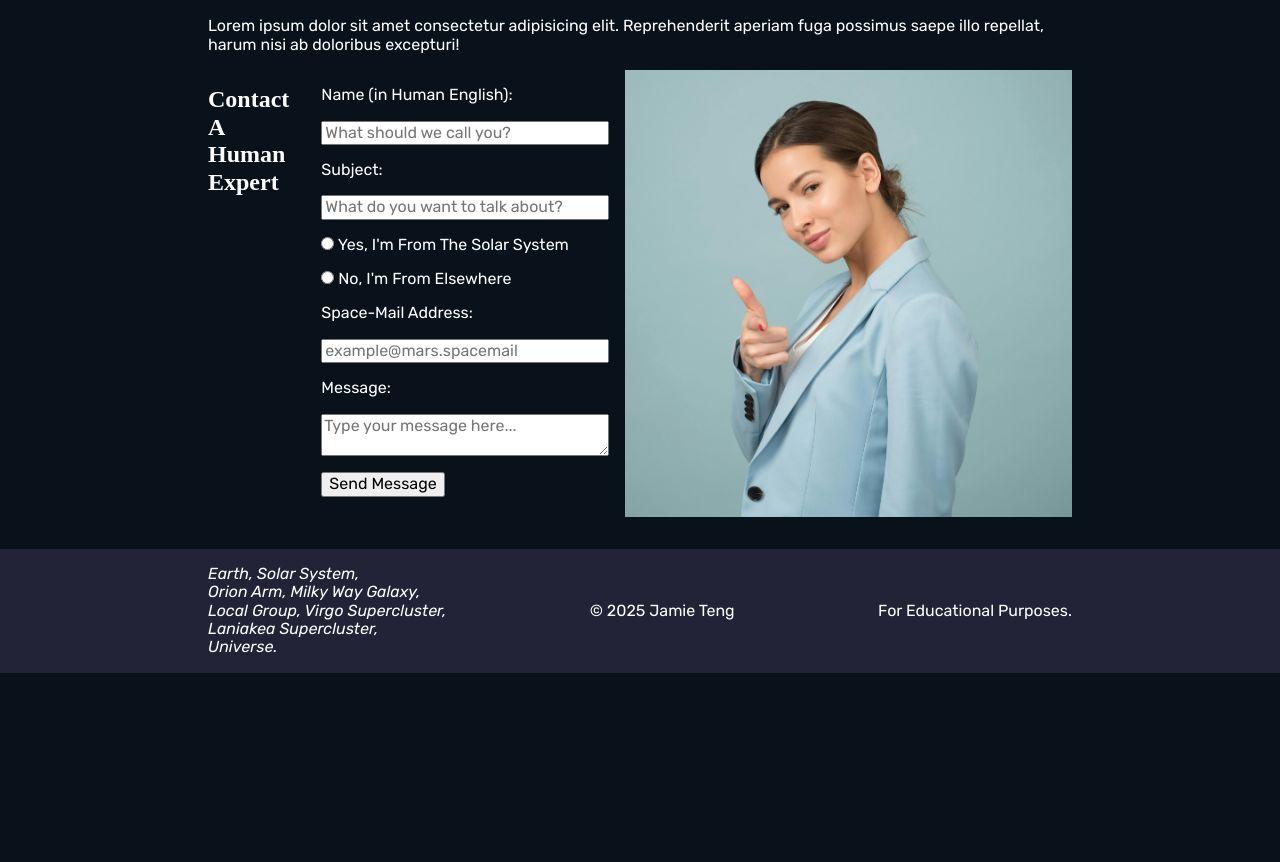
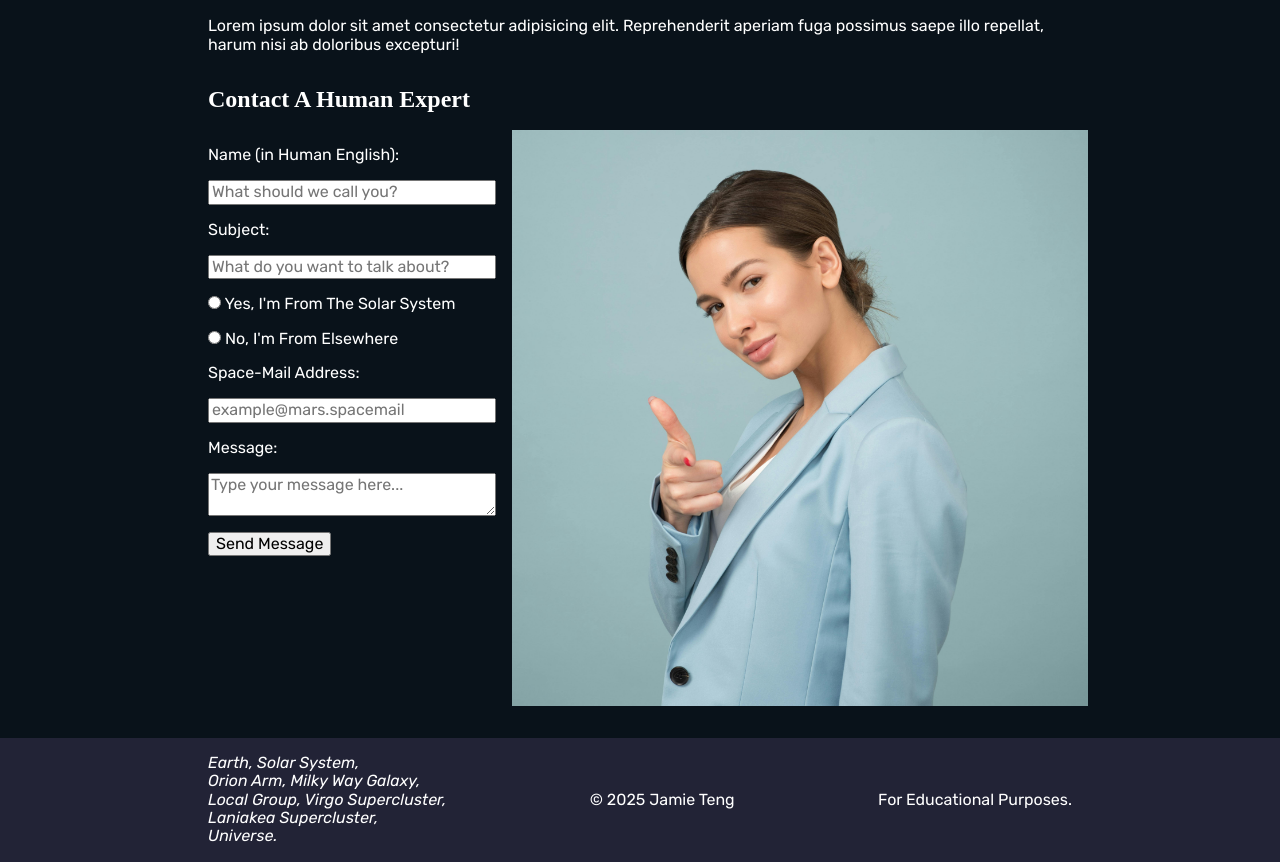
Before and after one commit to yummiestjam/fwd-country-site, a plain HTML site: page index.html in a window 1280 px wide. Shown: the part 2204-3066 px from the top of the page. Before the commit the page ends 2877 px from the top, so only its background shows below. Drawn offline with Linux system fonts and the light colour scheme; a web font is replaced by a local one.

Commit message:
fixed form layout, aside from widescreen

```diff
--- a/index.html
+++ b/index.html
@@ -97,10 +97,10 @@
                 <p>Lorem ipsum dolor sit amet consectetur adipisicing elit. Reprehenderit aperiam fuga possimus saepe illo repellat, harum nisi ab doloribus excepturi!</p>
             </section>
 
-            <section class="contact-form">
-                <h2>Contact A Human Expert</h2>
+            <section class="contact-section">
+                <h2 id="contact-title">Contact A Human Expert</h2>
                 <!-- remember, site visitors may be aliens! -->
-                <form action="" name="contact-form">
+                <form action="" name="form" id="contact-form">
                     <label for="name">Name (in Human English):</label>
                     <input type="text" id="name" name="name" placeholder="What should we call you?" autocomplete="given-name">
 
--- a/styles/styles.css
+++ b/styles/styles.css
@@ -195,14 +195,7 @@ a:active {
     margin: 2rem auto;
 }
 
-.contact-form h2 {
-    width: 100%;
-}
-
-form {
-
-    margin: 1rem;
-}
+/* contact form stuff */
 
 .radio-button,
 input[type=text],
@@ -216,6 +209,11 @@ textarea {
     width: 18rem;
 }
 
+form {
+    margin: 1rem;
+    flex: 1 1 30%;
+}
+
 #contact-image {
     aspect-ratio: 1 / 1;
     object-fit: cover;
@@ -223,28 +221,18 @@ textarea {
 }
 
 @media (min-width: 40rem) {
-    .contact-form {
-        display: flex;
-        flex-direction: row;
-        /* flex-wrap: nowrap; */
-        justify-content: space-between;
-
-        max-height: 30rem;
+    .contact-section {
+        display: grid;
+        grid-template-columns: 1fr 1fr 1fr;
+        grid-template-rows: auto 1fr;
     }
 
-    form {
-        max-width: fit-content;
+    #contact-title {
+        grid-column: 1 / span 3;
     }
 
-    .contact-form img {
-        /* https://stackoverflow.com/questions/36247140/why-dont-flex-items-shrink-past-content-size */
-        min-width: 0;
-        min-height: 0;
-        overflow: hidden;
-
-        flex: 1 1 auto;
-
-        margin-right: 1rem;
+    #contact-image {
+        grid-column: 2 / span 2;
     }
 }
 
```
